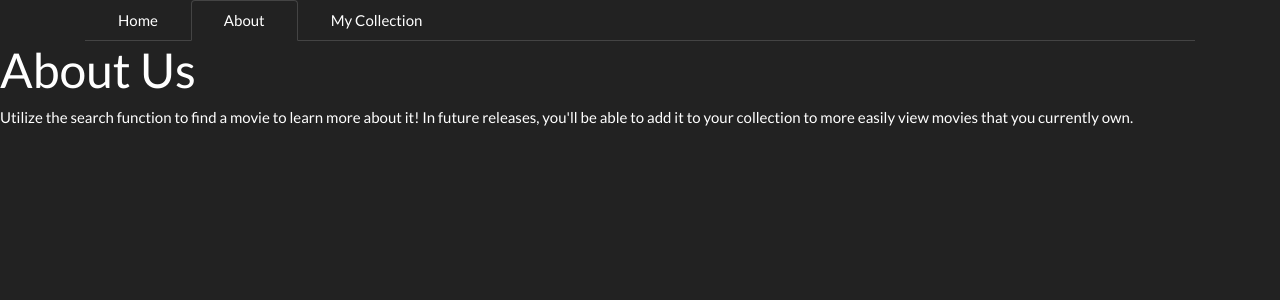
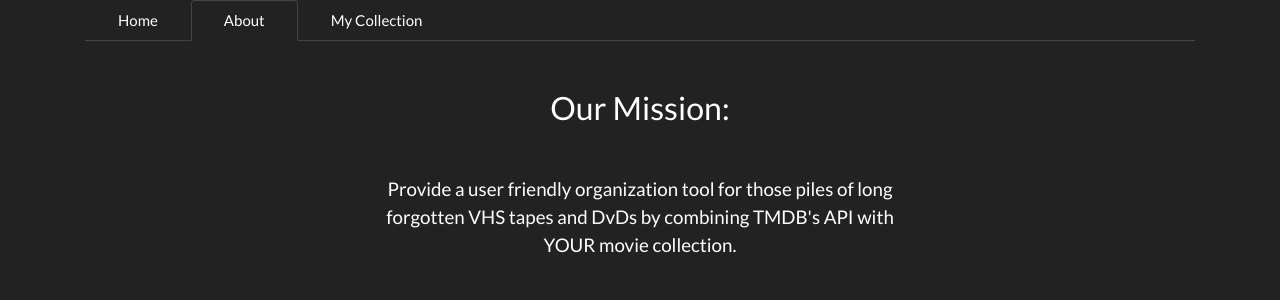
Before and after one commit to xScoopy/My_Movies, a Flask app: page /about in a window 1280 px wide. Shown: the top 300 px of the page. Run offline with Flask 2, Linux system fonts and the light colour scheme; some libraries are stand-ins or nearby versions.

Commit message:
more UI adjustments

```diff
--- a/templates/about.html
+++ b/templates/about.html
@@ -4,10 +4,12 @@
 
 <main>
     <section id="content">
-        <h1>About Us</h1>
-        <p>
-            Utilize the search function to find a movie to learn more about it! In future releases, you'll be able to add it to your collection to more easily view movies that you currently own.
-        </p>
+        <h3 class="text-center mt-5">Our Mission:</h3>
+        <div class="container text-center">
+            <p class="lead mt-5 offset-3 col-6">Provide a user friendly organization tool for those piles of long forgotten VHS tapes and DvDs by combining <abbr title="The Movie Database" style="text-decoration: none;">TMDB's</abbr> API with YOUR movie collection.</p>
+        </div>
+
+
     </section>
 </main>
 
--- a/templates/my_collection.html
+++ b/templates/my_collection.html
@@ -21,7 +21,7 @@
                     <div class="text-center">
                         <form action="/delete/{{movie.db_id}}" method='POST' id="delete-form"
                             onsubmit="return confirm_delete()"class="text-center">
-                            <input type="submit" class="nav" onclick="delete_modal()" value="Delete" class="text-center">
+                            <input type="submit" class="btn btn-warning" onclick="delete_modal()" value="Delete">
                         </form>
                     </div>
                 </div>
```
Also changed, not shown: templates/home.html (+4 -4 lines).
